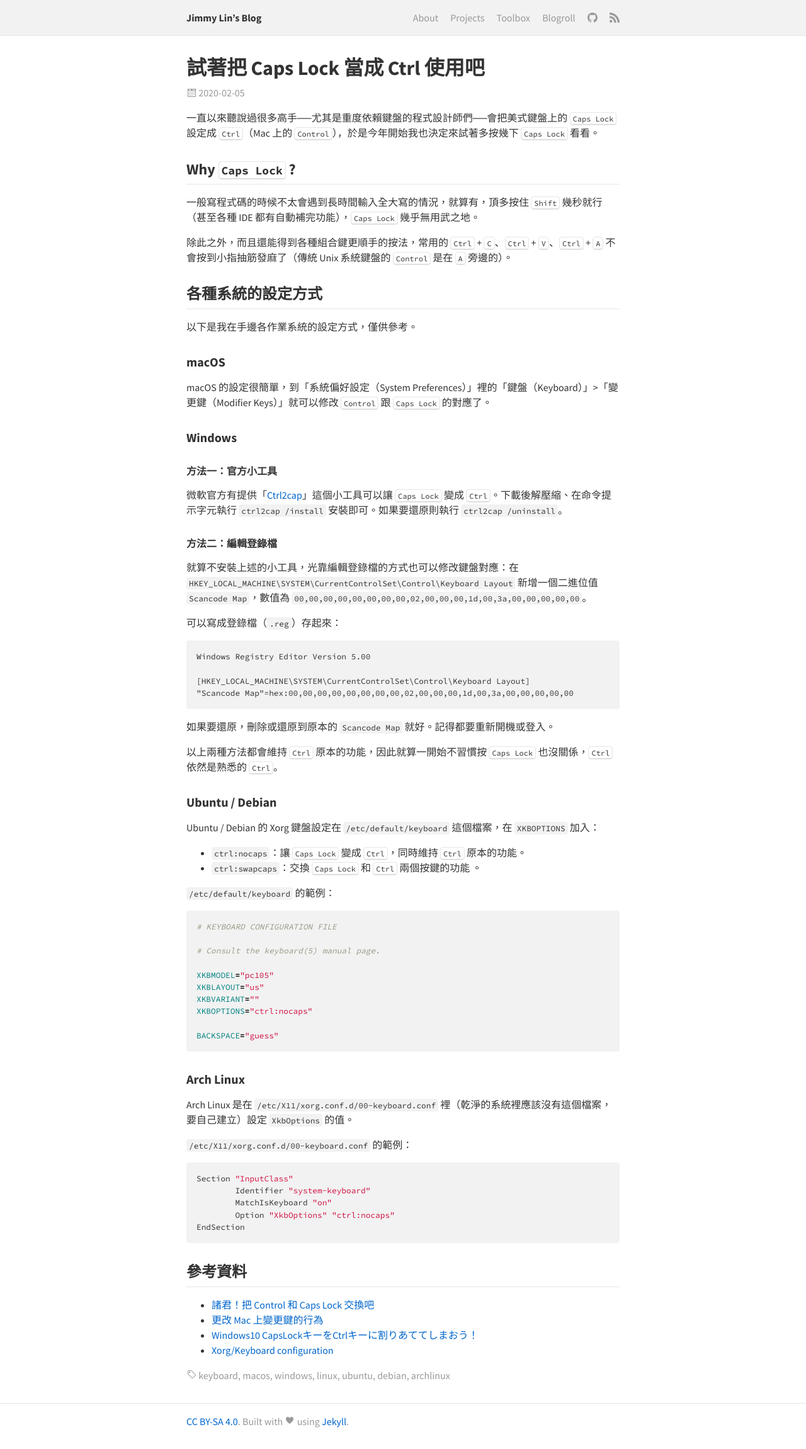
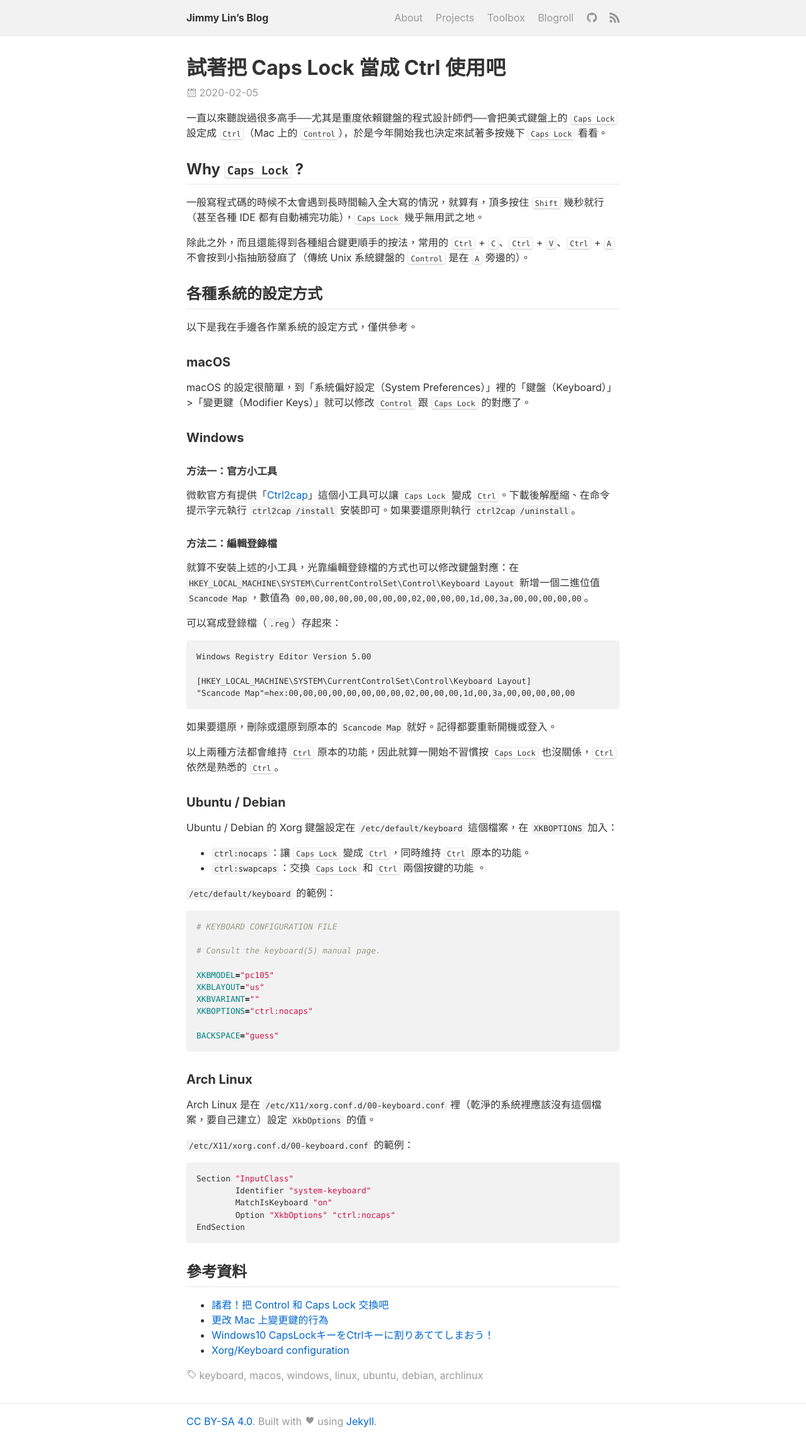
Before and after one commit to mnghsn/jmln.tw, a Jekyll site: the page built from _posts/2020-02-05-caps-lock-as-ctrl.md, in a window 1280 px wide. Shown: the whole page at 63% size. Built offline with Jekyll 4.4.1, drawn with Linux system fonts in a browser that asks for light colours.

Commit message:
Remove Google Fonts

```diff
--- a/_includes/head.html
+++ b/_includes/head.html
@@ -16,7 +16,6 @@
 
   <link rel="author" href="{{ '/humans.txt' | absolute_url }}" type="text/plain">
 
-  <link rel="stylesheet" href="{{ 'https://fonts.googleapis.com/css2?family=Source+Sans+Pro:wght@400;700&family=Source+Code+Pro:wght@400;700&display=swap' | uri_escape }}">
   <link rel="stylesheet" href="{{ '/assets/css/vendor/normalize.css' | relative_url }}">
   <link rel="stylesheet" href="{{ '/assets/css/vendor/github.css' | relative_url }}">
   <link rel="stylesheet" href="{{ '/assets/css/main.css' | relative_url }}">
--- a/_sass/_variables.scss
+++ b/_sass/_variables.scss
@@ -39,8 +39,8 @@
 
 // Fonts
 
-$font-family-sans-serif: "Source Sans Pro", -apple-system, BlinkMacSystemFont, "Segoe UI", Helvetica, Arial, sans-serif, "Apple Color Emoji", "Segoe UI Emoji", "Segoe UI Symbol" !default;
-$font-family-monospace:  "Source Code Pro", "SFMono-Regular", Consolas, "Liberation Mono", Menlo, Courier, monospace !default;
+$font-family-sans-serif: -apple-system, BlinkMacSystemFont, "Segoe UI", Helvetica, Arial, sans-serif, "Apple Color Emoji", "Segoe UI Emoji", "Segoe UI Symbol" !default;
+$font-family-monospace:  "SFMono-Regular", Consolas, "Liberation Mono", Menlo, Courier, monospace !default;
 $font-family-base:       $font-family-sans-serif !default;
 
 $font-size-base: $root-size !default;
```
